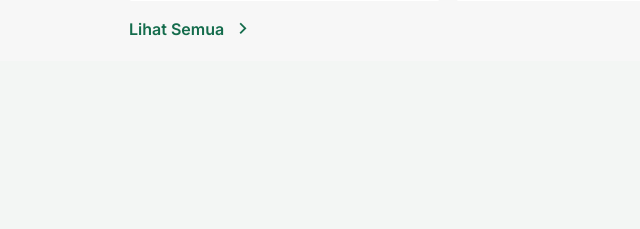
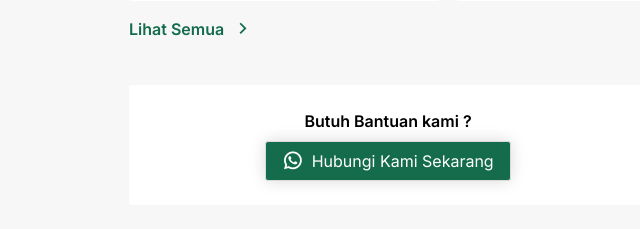
Before and after one commit to MuhammadHakim33/Sistem-Informasi-Puskesmas, a CodeIgniter app: page /puskesmas/ in a window 1280 px wide. Shown: the part 1567-1796 px from the top of the page, without its empty margins (252-892 px from the left). Before the commit the page ends 1603 px from the top, so only its background shows below. Run offline with CodeIgniter, Linux system fonts and the light colour scheme.

Commit message:
Beranda Page - Kontak Completed

```diff
--- a/application/views/user/beranda_view.php
+++ b/application/views/user/beranda_view.php
@@ -110,4 +110,17 @@
             </nav>
         </div>
     </section>
+
+    <!-- kontak -->
+    <section id="kontak" class="section">
+        <div class="card">
+            <div class="card-content has-text-centered">
+                <h6>Butuh Bantuan kami ?</h6>
+                <a href="" class="button">
+                    <i class="ri-whatsapp-line ri-lg"></i>
+                    &ensp;<p>Hubungi Kami Sekarang</p>
+                </a>
+            </div>
+        </div>
+    </section>
 </main>
--- a/asset/css/style.css
+++ b/asset/css/style.css
@@ -48,14 +48,20 @@ main .section:first-child {
 .columns .column {
     padding: .5rem;
 }
+.card {
+    box-shadow: none !important;
+}
 #header,
-#nav-features a {
+#nav-features a,
+#kontak .button {
     box-shadow: 0px 0px 16px rgba(0, 0, 0, .15);
 }
 #nav-features a,
 #nav-features a .box,
 #tracker .column .box,
-#artikel .card {
+#artikel .card,
+#kontak .card,
+#kontak .button {
     border-radius: 3px;
 }
 
@@ -153,7 +159,6 @@ main .section:first-child {
     width: 60%;
     display: block;
     color: black;
-    box-shadow: none;
 }
 #artikel .card:hover .content h6 {
     text-decoration: underline;
@@ -195,6 +200,17 @@ main .section:first-child {
     margin-right: 1rem;
 }
 
+/* Contact */
+#kontak h6 {
+    color: black;
+    margin-bottom: .5rem;
+}
+#kontak .button {
+    background: var(--hijau-tua);
+    color: white;
+    padding: 16px;
+}
+
 
 
 /* Responsive */
```
